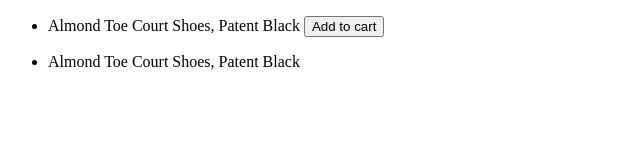
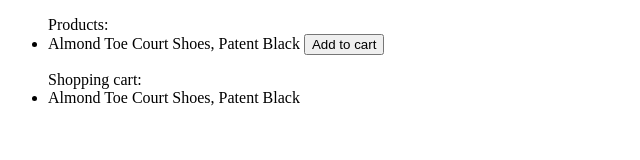
Before and after one commit to TheoLeanse/clothes-shop, a website: page public/index.html in a window 1280 px wide. Both pictures are taken after a click on the button "Add to cart". Shown: the whole page, without its empty margins (0-640 px from the left). Drawn offline with nearby package versions, Linux system fonts and the light colour scheme.

Commit message:
add header text to html elements

```diff
--- a/public/index.html
+++ b/public/index.html
@@ -7,13 +7,13 @@
     <script src="javascripts/storeController.js"></script>
   </head>
   <body ng-controller="StoreController as storeCtrl">
-    <ul ng-repeat="product in storeCtrl.products">
+    <ul ng-repeat="product in storeCtrl.products">Products:
       <li>
         <span> {{ product.productName }} </span>
         <button ng-click="storeCtrl.addToCart(product)">Add to cart</button>
       </li>
     </ul>
-    <ul ng-repeat="cartItem in storeCtrl.shoppingCart">
+    <ul ng-repeat="cartItem in storeCtrl.shoppingCart">Shopping cart:
       <li>
         <span> {{ cartItem.productName }} </span>
       </li>
```
